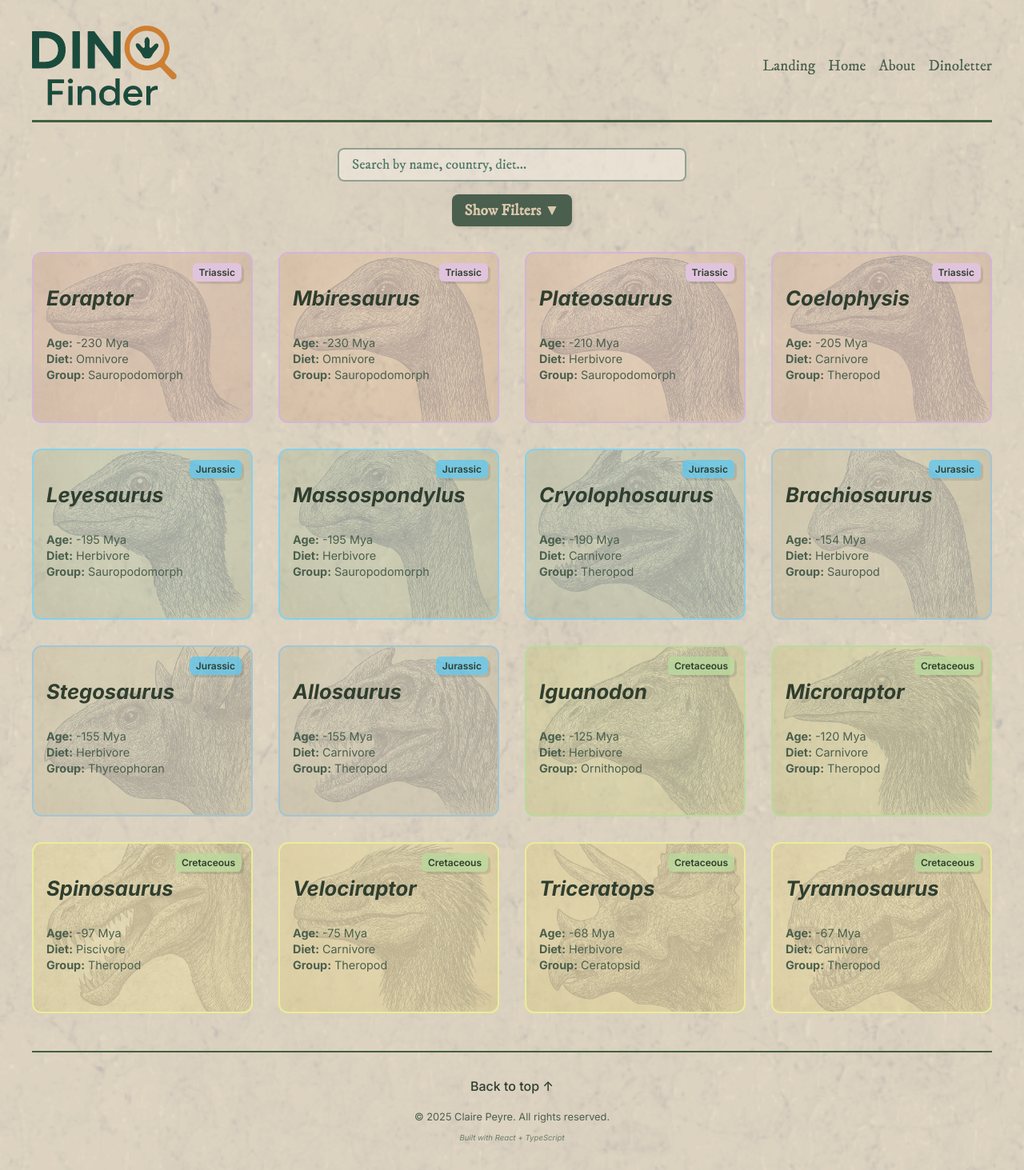
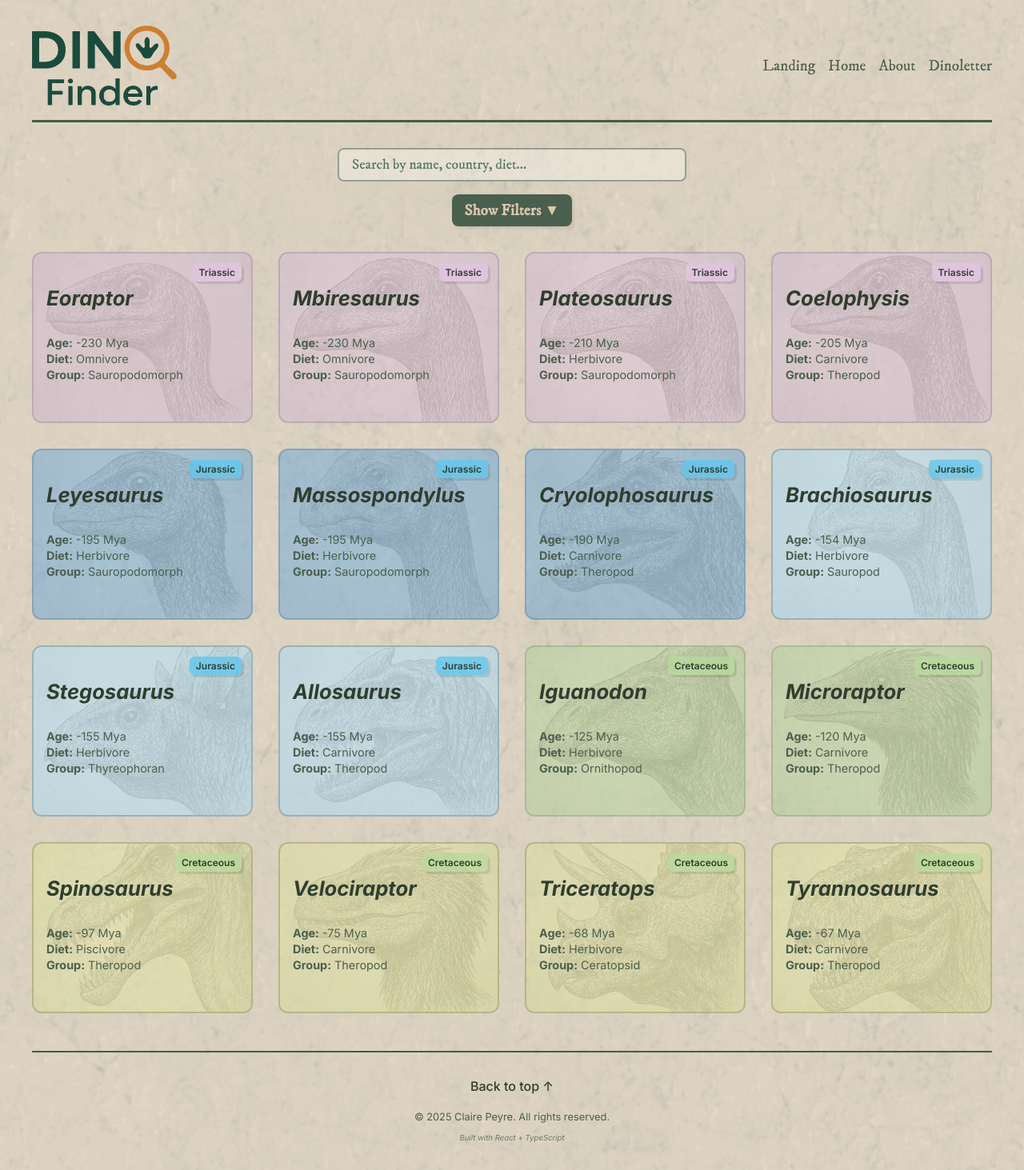
Before and after one commit to Do0ky/DinoFinder, a React (Create React App) app: page /home in a window 1280 px wide. Shown: the top 1463 px of the page at 80% size. Built offline with nearby package versions, Linux system fonts and the light colour scheme.

Commit message:
home css updated card backgrounds

```diff
--- a/src/pages/Home.css
+++ b/src/pages/Home.css
@@ -94,8 +94,8 @@
   background-image: var(--dino-bg);
   background-size: cover;
   background-position: center;
-  opacity: 0.20;
-  /* filter: grayscale(100%) contrast(120%); */
+  opacity: 0.15;
+  filter: grayscale(100%);
   z-index: 0;
 }
 .Dino-card > * {
@@ -151,29 +151,29 @@
 }
 /* Epoch backgrounds for cards */
 .bg-triassic {
-  background-color: #d3b5d736;
-  border: 2px solid #d3b5d7;
+  background-color: #e0c4dd88;
+  border: 2px solid #7a677c50;
   /*carnian color c6aad2
   rhaetian color e0c4dd */
 }
 .bg-jurassic-e {
-  background-color: #4abfee27;
-  border: 2px solid #71d2f8c0;
+  background-color: #4aa4ee67;
+  border: 2px solid #32597442;
   /* sinemurian color 4ac0ee */
 }
 .bg-jurassic-l {
-  background-color: #a2c5d43d;
-  border: 2px solid #a2c5d4;
+  background-color: #b8e5faa6;
+  border: 2px solid #54687062;
   /* oxfordian color b8e5fa */
 }
 .bg-cretaceous-e {
-  background-color: #b8db9b3a;
-  border: 2px solid #b8db9b;
+  background-color: #b8db9b80;
+  border: 2px solid #61745248;
   /* barremian color b8db9b*/
 }
 .bg-cretaceous-l {
-  background-color: #e9ed993d;
-  border: 2px solid #e9ed99;
+  background-color: #e9ed9977;
+  border: 2px solid #6b6d455d;
   /* campanian color e9ed99*/
 }
 .bg-default {
```
